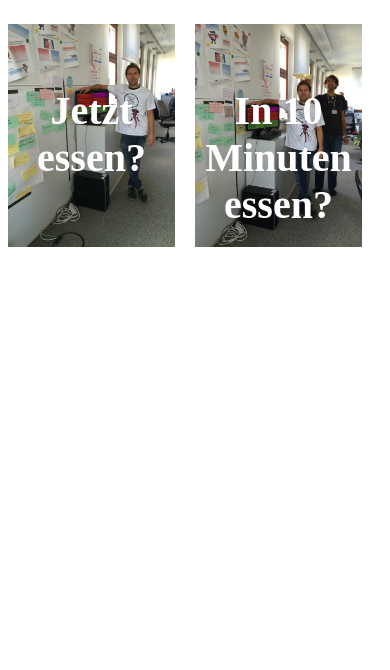
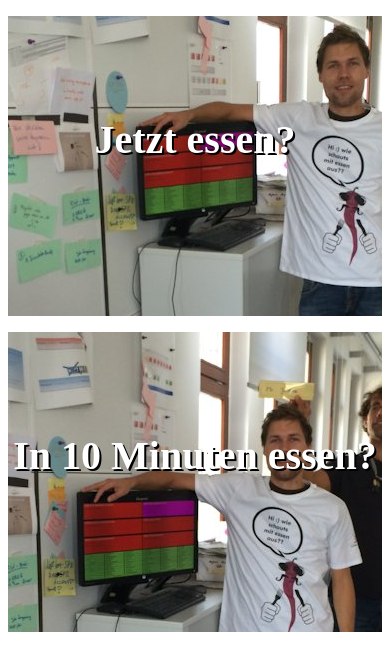
Before and after one commit to djungowski/malte, a website: page public/index.html in a window 390 px wide. Drawn offline with Linux system fonts and the light colour scheme.

Commit message:
responsive styling

```diff
--- a/public/css/malte.css
+++ b/public/css/malte.css
@@ -2,6 +2,19 @@
 	float: left;
 	width: calc(50% - 20px);
 	position: relative;
+	cursor: pointer;
+	height: 800px;
+	width: 600px;
+	max-width: 600px;
+	background-repeat: no-repeat;
+}
+
+#eat-now {
+	background-image: url(../img/eat-now.JPG);
+}
+
+#eat-10min {
+	background-image: url(../img/eat-10min.JPG);
 }
 
 .eat:first-child {
@@ -21,4 +34,18 @@
 	color: #fff;
 	font-size: 2.5em;
 	font-weight: bold;
+	max-width: 600px;
+	text-shadow: 2px 2px #000;
 }
+
+@media only screen and (max-width: 1300px) {
+	.eat {
+		width: 100%;
+		float: none;
+		margin-left: 0 !important;
+		margin-right: 0 !important;
+		height: 300px;
+		overflow: hidden;
+		background-position: 50% 26%;
+	}
+}
--- a/public/index.html
+++ b/public/index.html
@@ -8,14 +8,12 @@
 </head>
 <body>
     <div class="buttons">
-        <p class="eat" data-time="now">
+        <p id="eat-now" class="eat" data-time="now">
             <span>Jetzt essen?</span>
-            <img src="img/eat-now.JPG" width="100%">
         </p>
 
-        <p class="eat" data-time="10min">
+        <p id="eat-10min" class="eat" data-time="10min">
             <span>In 10 Minuten essen?</span>
-            <img src="img/eat-10min.JPG" width="100%">
         </p>
     </div>
 
```
